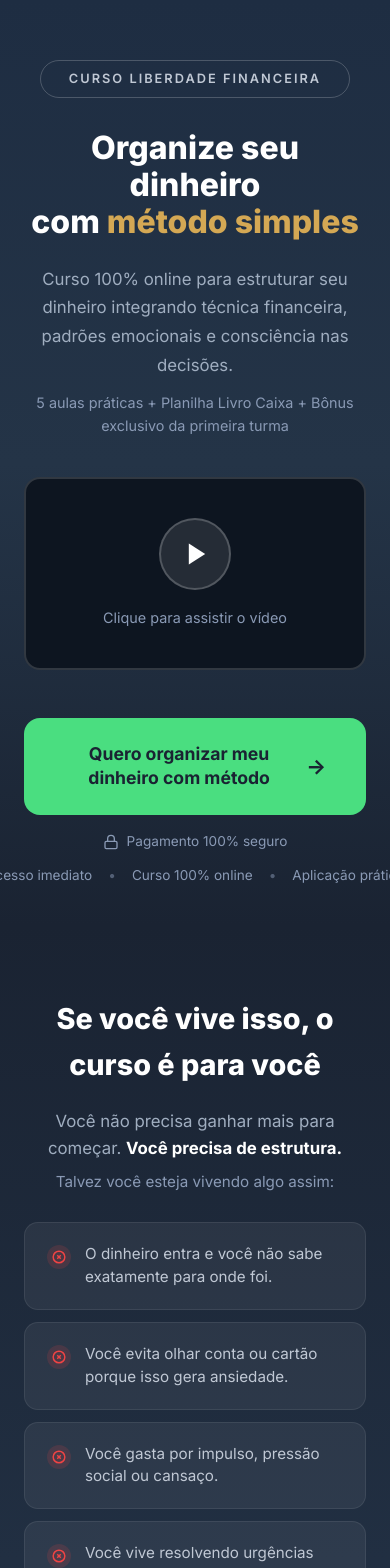
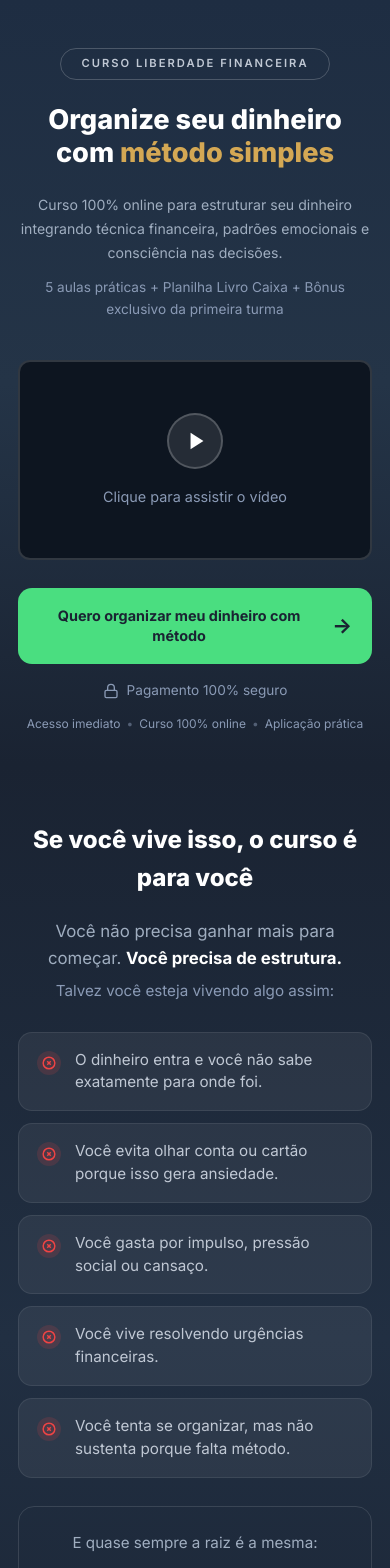
Before and after one commit to mariolellis2024/liberdadefinanceira, a React (Vite) app: page / in a window 390 px wide. Shown: the top 1568 px of the page. Built offline with nearby package versions, Linux system fonts and the light colour scheme; no server answers.

Commit message:
polish: smooth accordion animation, fix text breaks, comprehensive mobile responsive

```diff
--- a/src/components/Conteudo.tsx
+++ b/src/components/Conteudo.tsx
@@ -78,10 +78,10 @@ export default function Conteudo() {
             >
               <span className="lesson-number">{i + 1}</span>
               <div className="lesson-content">
-                <span>{aula.titulo}</span>
-                {openLesson === i && (
+                <span className="lesson-title">{aula.titulo}</span>
+                <div className="lesson-description-wrap">
                   <p className="lesson-description">{aula.descricao}</p>
-                )}
+                </div>
               </div>
               <span className={`lesson-chevron ${openLesson === i ? 'lesson-chevron-open' : ''}`}>˅</span>
             </div>
--- a/src/components/Preco.tsx
+++ b/src/components/Preco.tsx
@@ -24,7 +24,8 @@ export default function Preco() {
       <div className="container">
         <h2>Investimento</h2>
         <p>
-          A organização financeira não começa quando você ganha mais.{' '}
+          A organização financeira não começa quando você ganha mais.
+          <br />
           <span className="bold-white">
             Ela começa quando você decide estruturar melhor.
           </span>
--- a/src/index.css
+++ b/src/index.css
@@ -542,14 +542,14 @@ img {
 
 .lesson-card {
     display: flex;
-    align-items: center;
+    align-items: flex-start;
     gap: 14px;
     padding: 18px 22px;
     background: rgba(255, 255, 255, 0.05);
     border-radius: 12px;
     border: 1px solid rgba(255, 255, 255, 0.08);
     cursor: pointer;
-    transition: background 0.3s;
+    transition: background 0.3s, border-color 0.3s, box-shadow 0.3s;
 }
 
 .lesson-card:hover {
@@ -561,21 +561,14 @@ img {
     width: 28px;
     height: 28px;
     border-radius: 8px;
-    background: rgba(74, 222, 128, 0.15);
+    background: rgba(212, 168, 84, 0.2);
     display: flex;
     align-items: center;
     justify-content: center;
     font-size: 0.75rem;
     font-weight: 700;
-    color: #4ade80;
-}
-
-.lesson-card span:last-child:not(.lesson-number):not(.lesson-chevron) {
-    flex: 1;
-    text-align: left;
-    font-size: 0.95rem;
-    color: #e0e0e0;
-    font-weight: 500;
+    color: #d4a854;
+    margin-top: 2px;
 }
 
 .lesson-chevron {
@@ -583,7 +576,8 @@ img {
     color: #8a9ab5;
     font-size: 0.8rem;
     margin-left: auto;
-    transition: transform 0.3s;
+    margin-top: 4px;
+    transition: transform 0.3s ease;
 }
 
 .lesson-chevron-open {
@@ -591,7 +585,9 @@ img {
 }
 
 .lesson-card-open {
-    border-color: rgba(212, 168, 84, 0.4);
+    border-color: rgba(212, 168, 84, 0.35);
+    background: rgba(255, 255, 255, 0.07);
+    box-shadow: 0 2px 12px rgba(0, 0, 0, 0.15);
 }
 
 .lesson-content {
@@ -599,16 +595,31 @@ img {
     text-align: left;
 }
 
-.lesson-content span {
+.lesson-title {
     font-size: 0.95rem;
     color: #e0e0e0;
-    font-weight: 500;
+    font-weight: 600;
+}
+
+.lesson-card-open .lesson-title {
+    color: #ffffff;
+}
+
+.lesson-description-wrap {
+    max-height: 0;
+    overflow: hidden;
+    transition: max-height 0.4s ease, margin 0.3s ease;
+    margin-top: 0;
+}
+
+.lesson-card-open .lesson-description-wrap {
+    max-height: 80px;
+    margin-top: 8px;
 }
 
 .lesson-description {
     font-size: 0.88rem;
     color: #a0aec0;
-    margin-top: 8px;
     line-height: 1.5;
     font-weight: 400;
 }
@@ -1152,6 +1163,22 @@ img {
         padding: 60px 0 40px;
     }
 
+    .hero h1 {
+        font-size: clamp(1.8rem, 6vw, 2.6rem);
+    }
+
+    .hero-sub {
+        font-size: 0.95rem;
+    }
+
+    .hero-details {
+        font-size: 0.85rem;
+    }
+
+    .video-wrapper {
+        margin-bottom: 36px;
+    }
+
     .problemas-grid {
         grid-template-columns: 1fr;
     }
@@ -1159,6 +1186,10 @@ img {
     .pilares-grid {
         grid-template-columns: 1fr;
         gap: 12px;
+    }
+
+    .pilar-card {
+        padding: 28px 20px 24px;
     }
 
     .bonus-grid {
@@ -1171,7 +1202,7 @@ img {
     }
 
     .instrutor-photo {
-        max-width: 250px;
+        max-width: 220px;
         margin: 0 auto;
     }
 
@@ -1179,9 +1210,18 @@ img {
         text-align: left;
     }
 
-    .btn-cta {
-        padding: 20px 28px;
-        font-size: 1rem;
+    .instrutor-assinatura {
+        max-width: 160px;
+    }
+
+    .btn-cta,
+    .cta-button {
+        padding: 20px 24px;
+        font-size: 0.95rem;
+    }
+
+    .cta-pricing {
+        gap: 8px;
     }
 
     .preco-card {
@@ -1197,14 +1237,127 @@ img {
     .section-faq {
         padding: 70px 0;
     }
+
+    .section-preco > .container > p {
+        font-size: 0.95rem;
+    }
+
+    .resumo-box {
+        padding: 24px 20px;
+    }
+
+    .faq-question {
+        font-size: 0.92rem;
+        padding: 16px 20px;
+    }
+
+    .trust-badges {
+        gap: 10px;
+        font-size: 0.78rem;
+    }
+
+    .lesson-card {
+        padding: 16px 18px;
+    }
+
+    .material-card {
+        padding: 18px;
+    }
 }
 
 @media (max-width: 480px) {
+    .container {
+        padding: 0 18px;
+    }
+
+    .hero {
+        padding: 48px 0 32px;
+    }
+
     .hero h1 {
-        font-size: 2rem;
+        font-size: 1.7rem;
+        line-height: 1.2;
+    }
+
+    .hero-tag {
+        font-size: 0.7rem;
+        padding: 6px 20px;
+        margin-bottom: 24px;
+    }
+
+    .hero-sub {
+        font-size: 0.88rem;
     }
 
     .preco-valor {
         font-size: 3rem;
     }
+
+    .preco-old {
+        gap: 8px;
+    }
+
+    .section-bg-image,
+    .section-problemas,
+    .section-conteudo,
+    .section-diferente,
+    .section-instrutor,
+    .section-preco,
+    .section-faq {
+        padding: 56px 0;
+    }
+
+    .section-problemas h2,
+    .section-conteudo h2,
+    .section-diferente h2,
+    .section-instrutor h2,
+    .section-preco h2,
+    .section-faq h2 {
+        font-size: 1.5rem;
+    }
+
+    .problema-card {
+        padding: 16px 18px;
+    }
+
+    .garantia-box {
+        padding: 16px;
+    }
+
+    .btn-cta,
+    .cta-button {
+        padding: 18px 20px;
+        font-size: 0.9rem;
+        border-radius: 14px;
+    }
+
+    .trust-badges {
+        flex-wrap: wrap;
+        gap: 6px;
+        font-size: 0.75rem;
+    }
+
+    .cta-pricing {
+        flex-direction: column;
+        gap: 4px;
+    }
+
+    .instrutor-photo {
+        max-width: 180px;
+    }
+
+    .video-wrapper {
+        border-radius: 12px;
+        margin-bottom: 28px;
+    }
+
+    .play-icon {
+        width: 56px;
+        height: 56px;
+    }
+
+    .play-icon svg {
+        width: 22px;
+        height: 22px;
+    }
 }
```
